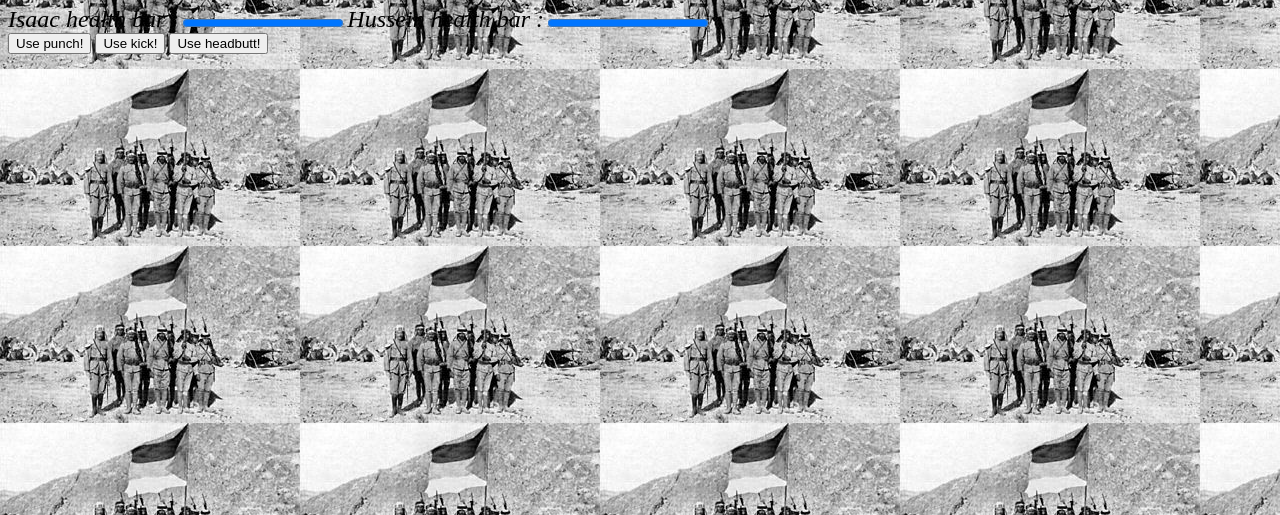
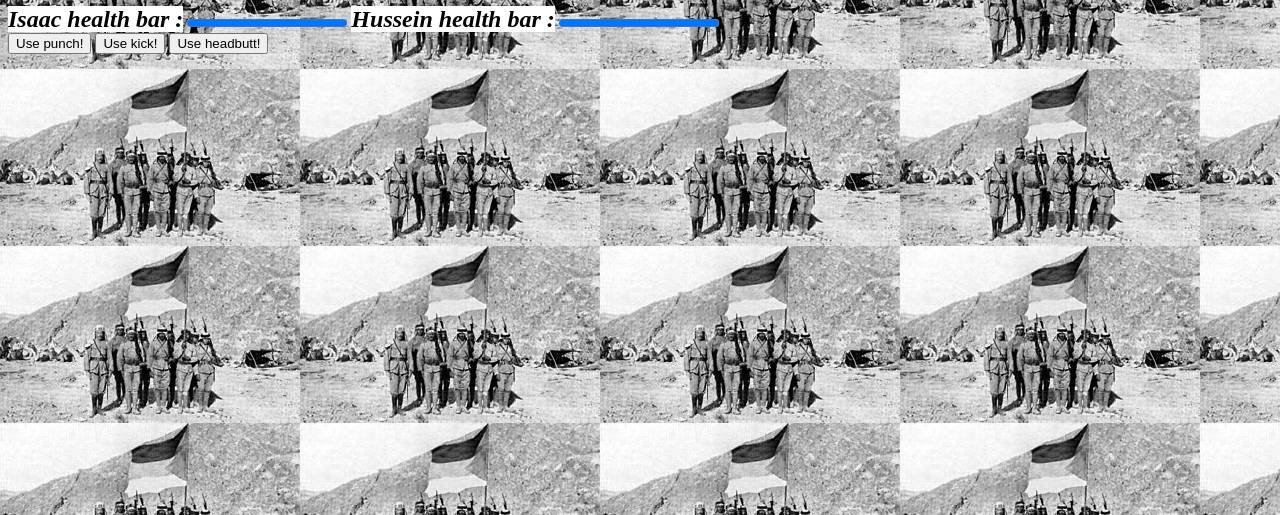
Before and after one commit to ItzhakKordi/Game, a plain HTML site: page index.html in a window 1280 px wide. Shown: the part 285-800 px from the top of the page. Drawn offline with Linux system fonts and the light colour scheme.

Commit message:
patch notes
made names show better and bolder

```diff
--- a/style.css
+++ b/style.css
@@ -14,11 +14,15 @@ body
 {
     font-size: 24px;
     font-style: italic;
+    background-color: white;
+    font-weight: bold;
 }
 #l2
 {
     font-size: 24px;
     font-style: italic;
+    background-color: white;
+    font-weight: bold;
 }
 #p1.progress
 {
```
